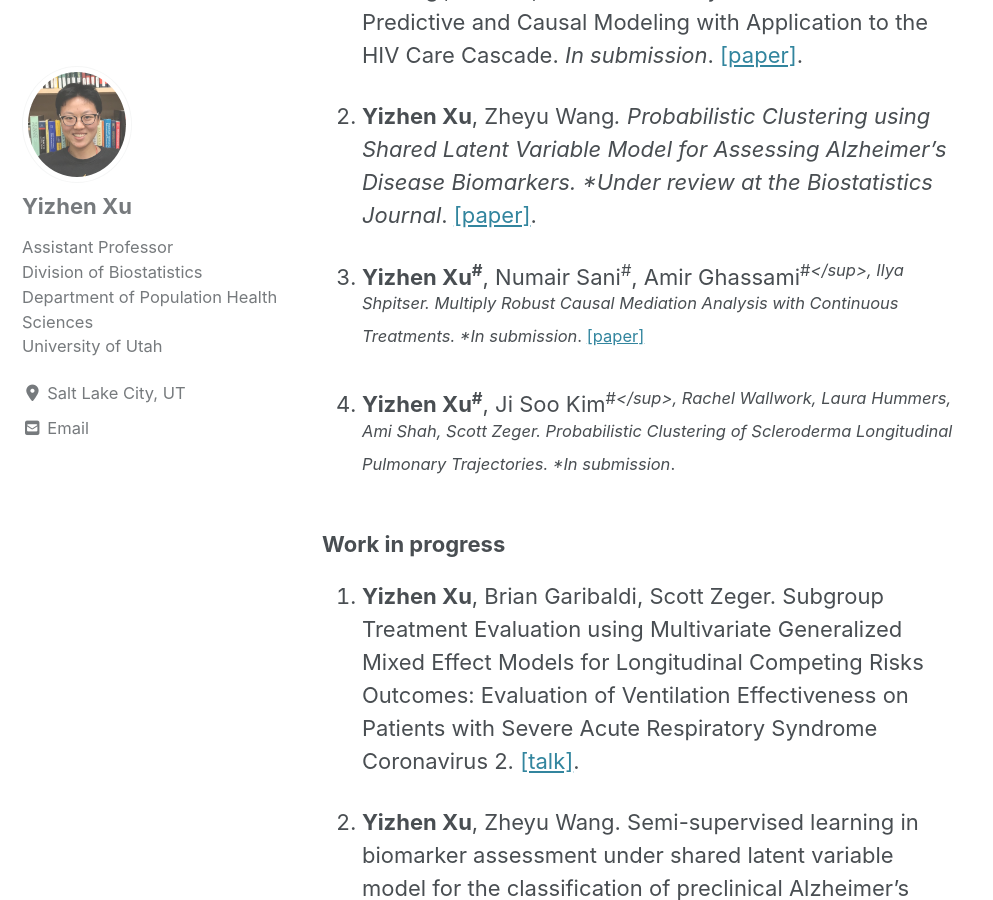
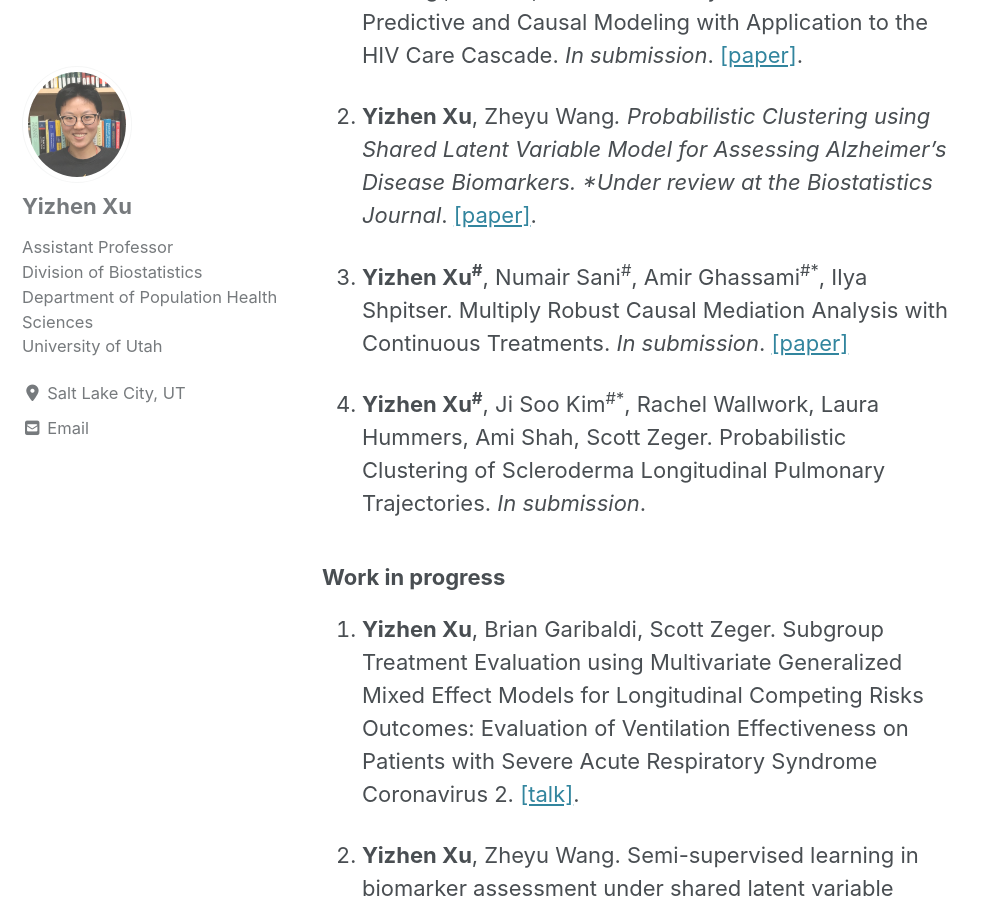
Before and after one commit to yizhenxu/yizhenxu.github.io, a Jekyll site: the page built from _pages/publication.md, in a window 1280 px wide and 900 px high, scrolled down 1125 px. Shown: the whole window, without its empty margins (0-993 px from the left). Built offline with Jekyll 4.4.1, drawn with Linux system fonts in a browser that asks for light colours; cached includes are drawn as plain includes; nearby versions of some CDN libraries.

Commit message:
Update publication.md
correction 0806

```diff
--- a/_pages/publication.md
+++ b/_pages/publication.md
@@ -23,9 +23,9 @@ Mixed-Effects Models with Longitudinal Data: Studying the Effect of Mycophenolat
 
 2. **Yizhen Xu**, Zheyu Wang*. Probabilistic Clustering using Shared Latent Variable Model for Assessing  Alzheimer’s Disease Biomarkers. *Under review at the Biostatistics Journal*. <a href="/assets/pdffiles/ZW1.pdf">[paper]</a>.
 
-3. **Yizhen Xu<sup>\#</sup>**, Numair Sani<sup>\#</sup>, Amir Ghassami<sup>\#*</sup>, Ilya Shpitser. Multiply Robust Causal Mediation Analysis with Continuous Treatments. *In submission*. <a href="/assets/pdffiles/Mediation.pdf"> [paper] </a>
+3. **Yizhen Xu<sup>\#</sup>**, Numair Sani<sup>\#</sup>, Amir Ghassami<sup>\#\*</sup>, Ilya Shpitser. Multiply Robust Causal Mediation Analysis with Continuous Treatments. *In submission*. <a href="/assets/pdffiles/Mediation.pdf"> [paper] </a>
 
-4. **Yizhen Xu<sup>\#</sup>**, Ji Soo Kim<sup>\#*</sup>, Rachel Wallwork, Laura Hummers, Ami Shah, Scott Zeger. Probabilistic Clustering of Scleroderma Longitudinal Pulmonary Trajectories. *In submission*.
+4. **Yizhen Xu<sup>\#</sup>**, Ji Soo Kim<sup>\#\*</sup>, Rachel Wallwork, Laura Hummers, Ami Shah, Scott Zeger. Probabilistic Clustering of Scleroderma Longitudinal Pulmonary Trajectories. *In submission*.
 
 ### Work in progress
 
```
